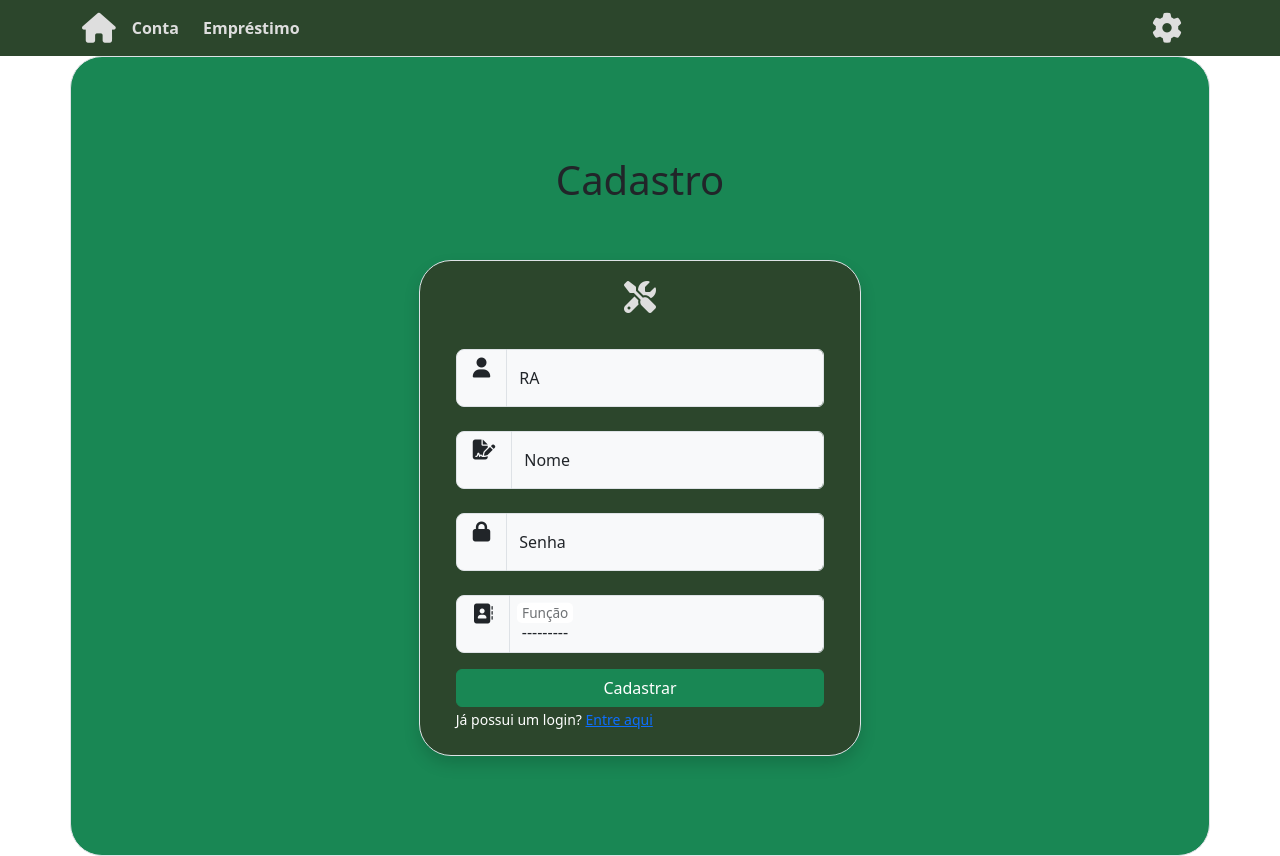
After one commit to Familia-Craft/PI-Web, a Django app: page /cadastrar in a window 1280 px wide. The commit adds this page. Run offline with Django 4.2, Linux system fonts and the light colour scheme; some libraries are stand-ins or nearby versions.

Commit message:
Version 0.2 - login e cadastro adicionados

```diff
--- /dev/null
+++ b/PI_WEB/PI_WEB/forms.py
@@ -0,0 +1,18 @@
+from django.forms import ModelForm
+from PI_WEB.models import Servidor
+from django.db import models
+from django import forms
+from django.contrib.auth.hashers import make_password
+
+class LoginForm(forms.Form):
+    ra = forms.CharField(max_length=15)
+    senha = forms.CharField(widget=forms.PasswordInput)
+
+
+class ServidorForm(ModelForm):
+    class Meta:
+        model = Servidor
+        fields = '__all__'
+        widgets = {
+            'password': forms.PasswordInput()
+        }
--- a/PI_WEB/PI_WEB/models.py
+++ b/PI_WEB/PI_WEB/models.py
@@ -1,19 +1,21 @@
 from django.db import models
+from django.contrib.auth.models import AbstractBaseUser
 
 class Ferramenta(models.Model):
     nome = models.CharField(max_length=40)
     descricao = models.TextField()
     tipo = models.CharField(max_length=10)
-    imagem = models.ImageField(height_field=None, width_field=None, max_length=None)
+    imagem = models.ImageField(height_field=None, width_field=None, max_length=None, default=None)
 
 class Usuario(models.Model):
     ra = models.CharField(max_length=15, primary_key=True)
     nome = models.CharField(max_length=40)
-    emprestimos = models.ManyToManyField('Reserva', through='Emprestimo', through_fields=('usuario', 'reserva'))
+    emprestimos = models.ManyToManyField('Reserva', through='Emprestimo', through_fields=('usuario', 'reserva'), blank=True)
 
-class Servidor(Usuario):
-    funcao = models.CharField(max_length=9)
-    ferramentas_reservadas = models.ManyToManyField(Ferramenta, through='Reserva')
+class Servidor(Usuario, AbstractBaseUser):
+    funcao = models.CharField(max_length=1, choices=(("P", "Profesosr"),("B", "Bolsista")), null=False)
+    ferramentas_reservadas = models.ManyToManyField(Ferramenta, through='Reserva', blank=True)
+    USERNAME_FIELD = 'ra'
 
 class Aluno(Usuario):
     curso = models.CharField(max_length=7)
@@ -26,7 +28,7 @@ class Reserva(models.Model):
 class Emprestimo(models.Model):
     usuario = models.ForeignKey(Usuario, on_delete=models.DO_NOTHING, related_name='emprestimos_feitos')
     reserva = models.ForeignKey(Reserva, on_delete=models.DO_NOTHING)
-    dataRetirada = models.DateTimeField(auto_now_add=True)
+    dataRetirada = models.DateTimeField(auto_now_add=True, blank=True)
     data_devolucao = models.DateTimeField(blank=True, null=True)
     responsavel_devolucao = models.ForeignKey(Usuario, on_delete=models.DO_NOTHING, blank=True, null=True)
     supervisor_devolucao = models.ForeignKey(Servidor, on_delete=models.DO_NOTHING, blank=True, null=True, related_name='emprestimos_supervisionados')
--- /dev/null
+++ b/PI_WEB/PI_WEB/templates/cadastro.html
@@ -0,0 +1,63 @@
+{% extends 'index.html' %}
+{% load widget_tweaks %}
+
+{% block content %}
+<div class="container d-flex flex-column justify-content-center align-items-center bg-success w-100 border rounded-5 vh-100">
+    <h1>Cadastro</h1>
+    <div class="p-4 mt-5 row border rounded-5 shadow" style="background-color: #2c462c;">
+        <div class="text-center"><i class="fa-solid fa-screwdriver-wrench fa-2xl mx-auto" style="color: #dedede;"></i></div>
+        <form method="POST" class="h-mc mt-3">
+            {% csrf_token %}
+            <div class="mt-4 form-group">
+
+                <div class="input-group input-group-lg">
+                    <i class="input-group-text fa-solid fa-user"></i>
+                    <div class="form-floating">
+
+                        {% render_field form.ra class="form-control bg-light" placeholder="RA"%}
+                        <label for='ra'>RA</label>
+                    </div>
+                </div>
+            </div>
+            <div class="mt-4 form-group">
+                <div class="input-group input-group-lg">
+                    <i class="input-group-text fa-solid fa-file-signature "></i>
+                    <div class="form-floating">
+
+                        {% render_field form.nome class="form-control bg-light" placeholder="Nome"%}
+                        <label for='nome'>Nome</label>
+                    </div>
+                </div>
+            </div>
+
+            <div class="mt-4 form-group">
+                <div class="input-group input-group-lg">
+                    <i class="input-group-text fa-solid fa-lock "></i>
+                    <div class="form-floating">
+
+                        {% render_field form.password class="form-control bg-light" type="password" placeholder="Senha"%}
+                        <label for='password'>Senha</label>
+                    </div>
+                </div>
+            </div>
+
+            <div class="mt-4 form-group">
+
+                <div class="input-group input-group-lg">
+                    <i class="input-group-text fa-solid fa-address-book"></i>
+                    <div class="form-floating">
+
+                        {% render_field form.funcao class="form-control bg-light" placeholder="função"%}
+                        <label for='funcao'>Função</label>
+                    </div>
+                </div>
+            </div>
+            <button class="mt-3 btn btn-success w-100" type="submit">Cadastrar</button>
+            <div class="text-white">
+                <small>Já possui um login? <a href="{% url 'login-page' %}">Entre aqui</a></small>
+            </div>
+            {{ form.errors }}
+    </div>
+
+</div>
+{% endblock %}
--- a/PI_WEB/PI_WEB/templates/index.html
+++ b/PI_WEB/PI_WEB/templates/index.html
@@ -18,7 +18,7 @@
   <nav class="navbar navbar-expand-md" style="background-color: #2c462c;">
     <div class="container">
       <div class="collapse navbar-collapse">
-        <a class="navbar-brand">
+        <a class="navbar-brand" href="{% url 'home-page' %}">
           <i class="fa-solid fa-house fa-xl" style="color: #dedede;"></i> <!-- Icone home -->
         </a>
         <div class="navbar-nav">
--- a/PI_WEB/PI_WEB/urls.py
+++ b/PI_WEB/PI_WEB/urls.py
@@ -14,10 +14,13 @@ Including another URLconf
     2. Add a URL to urlpatterns:  path('blog/', include('blog.urls'))
 """
 from django.contrib import admin
-from django.urls import path
-from PI_WEB.views import index
+from django.urls import path, include
+from PI_WEB.views import home, auth
 
 urlpatterns = [
     path('admin/', admin.site.urls),
-    path('', index.home)
+    path('', home.home, name='home-page'),
+    path('login', auth.login, name='login-page'),
+    path('cadastrar', auth.cadastro, name='cadastro-page'),
+    path('logout', auth.deslogar, name='logout-page'),
 ]
--- /dev/null
+++ b/PI_WEB/PI_WEB/views/auth.py
@@ -0,0 +1,40 @@
+from django.shortcuts import render, redirect
+from PI_WEB.forms import LoginForm, ServidorForm
+from django.http import HttpRequest
+from django.contrib import auth
+
+
+def login(request: HttpRequest):
+    frm = LoginForm(request.POST or None)
+    if frm.is_valid():
+        auth.logout(request)
+        servidor = auth.authenticate(request, ra=frm.cleaned_data['ra'], password=frm.cleaned_data['senha'])
+        print(frm.cleaned_data)
+        print(servidor)
+        if servidor is not None:
+            print("deu bom")
+            auth.login(request, servidor)
+            return redirect('home-page')
+        else:
+            frm.add_error(None, 'Usuário ou senha inválidos')
+
+    context = {'form': frm}
+    return render(request, "login.html", context)
+
+def cadastro(request: HttpRequest):
+    frm = ServidorForm(request.POST or None)
+
+    if frm.is_valid():
+        servidor = frm.save()
+        auth.login(request, servidor)
+        redirect("home-page")
+
+    context = {'form': frm}
+    return render(request, "cadastro.html", context)
+
+def deslogar(request: HttpRequest):
+    if request.user.is_authenticated:
+        auth.logout(request)
+        return redirect("login-page")
+    else:
+        return redirect("home-page")
--- a/PI_WEB/PI_WEB/views/index.py
+++ /dev/null
@@ -1,4 +0,0 @@
-from django.shortcuts import render
-
-def home(request):
-    return render(request, "index.html")
```
Also changed, not shown: other parts of PI_WEB/PI_WEB/templates/index.html (+2 -35 lines), PI_WEB/PI_WEB/backend.py (added, +27 -0 lines), PI_WEB/PI_WEB/settings.py (+8 -3 lines), PI_WEB/PI_WEB/templates/home.html (added, +41 -0 lines), PI_WEB/PI_WEB/templates/login.html (added, +43 -0 lines), PI_WEB/PI_WEB/views/home.py (added, +10 -0 lines), PI_WEB/PI_WEB/migrations/0002_ferramenta_imagem_servidor_last_login_and_more.py (added), PI_WEB/PI_WEB/migrations/0003_alter_servidor_funcao.py (added), PI_WEB/PI_WEB/migrations/0004_alter_servidor_ferramentas_reservadas_and_more.py (added), PI_WEB/PI_WEB/migrations/0005_alter_servidor_options_remove_servidor_last_login_and_more.py (added), PI_WEB/PI_WEB/migrations/0006_alter_servidor_options_remove_servidor_user_ptr_and_more.py (added).
